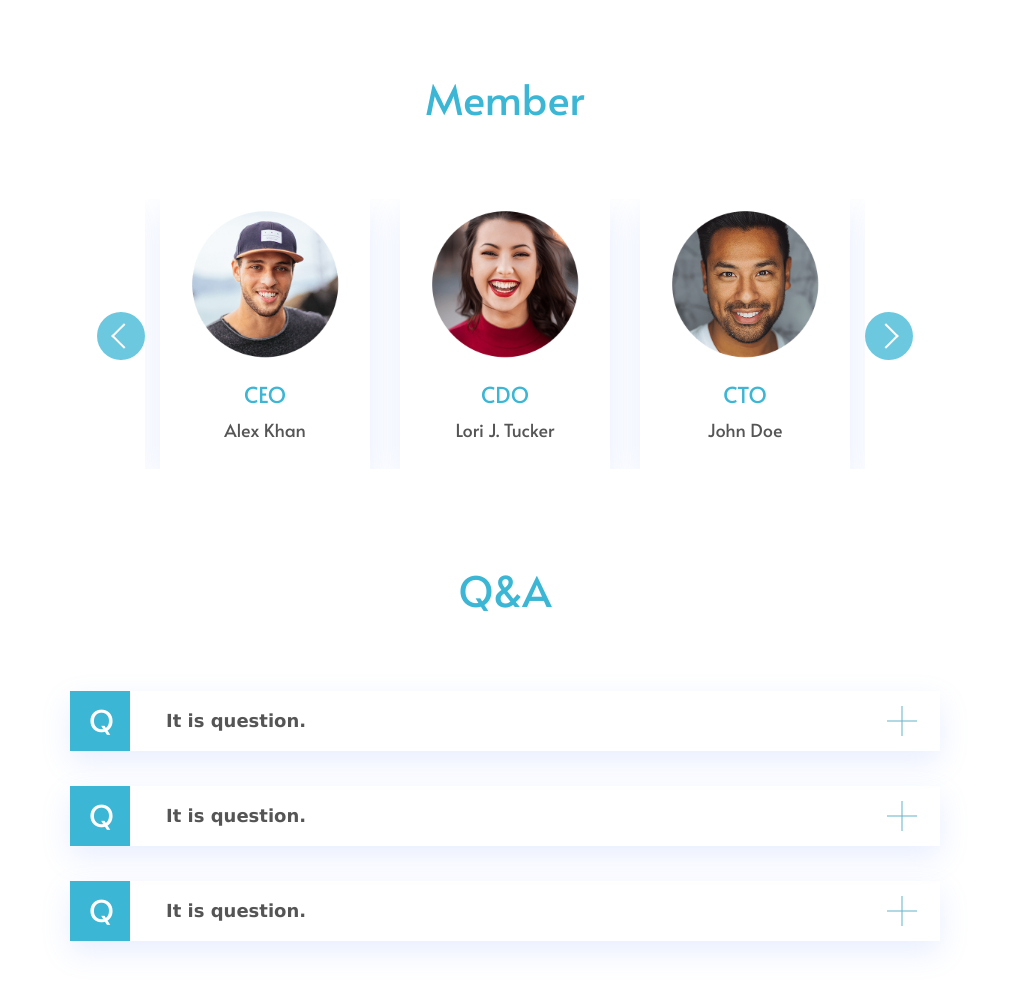
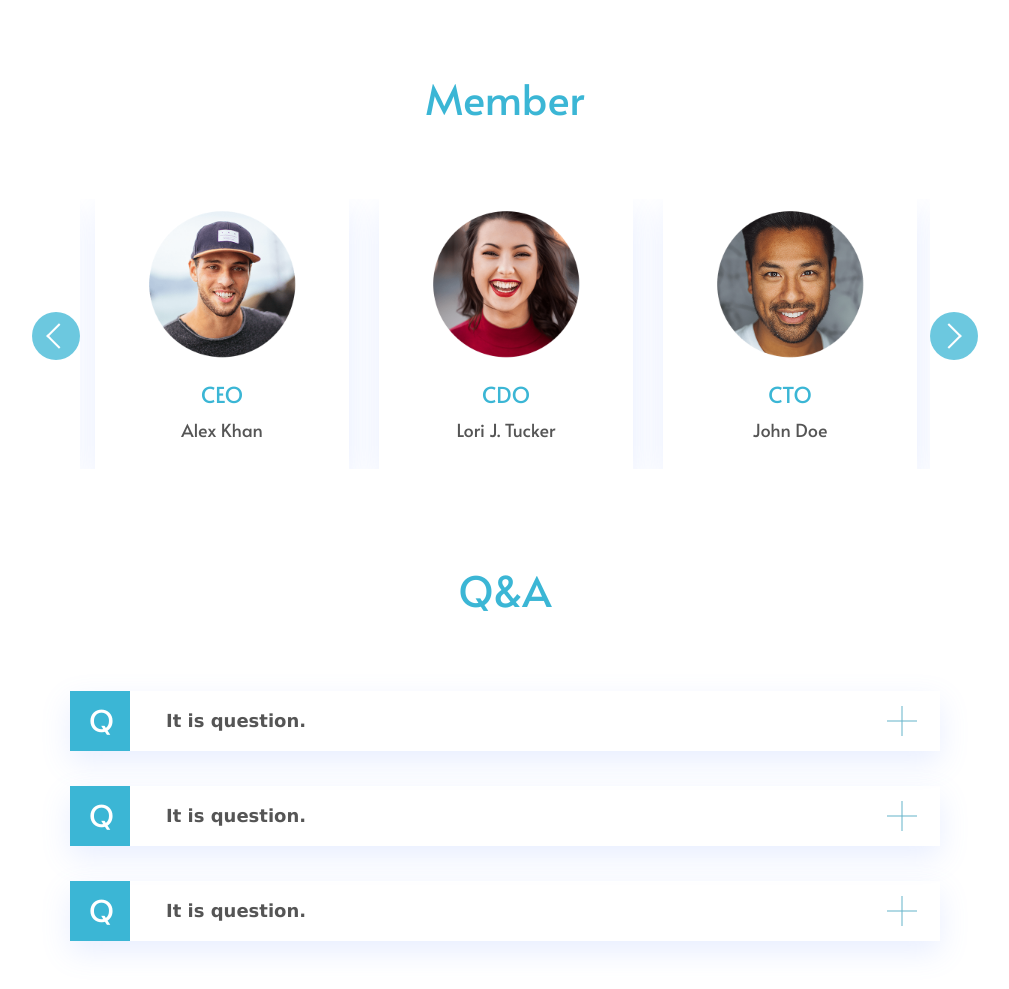
Before and after one commit to Hidetaka0711/lv8, a plain HTML site: page index.html in a window 1280 px wide. Shown: the part 2959-3948 px from the top of the page, without its empty margins (135-1144 px from the left). Drawn offline with nearby package versions, Linux system fonts and the light colour scheme.

Commit message:
Add files via upload

```diff
--- a/sass/section/_member.scss
+++ b/sass/section/_member.scss
@@ -261,8 +261,11 @@
 
 
   .slick-list {
-    width: 720px;
+    width: 850px;
     margin: 0 auto;
+    @include mq('tab') {
+      width: 72.03389830508475vw;
+    }
   }
 
   .slick-track {
@@ -275,6 +278,9 @@
   .slick-slide {
     margin: 0 15px;
     position: relative;
+    @include mq('tab') {
+      margin: 0 1.271186440677966vw;
+    }
   }
 
   .slick-prev  {
@@ -297,12 +303,13 @@
       background: $color-blue;
       border-radius: 50%;
       top: 2px;
-      right: 0;
+      right: 65px;
       @include mq('tab') {
         width: 4.067796610169491vw;
         height: 4.067796610169491vw;
         right: 0.8vw;/////////////////////////////
         // right: 40px;
+        top: 0.1694915254237288vw;
       }
       @include mq('sp') {
         width: 12.8vw;
@@ -322,14 +329,14 @@
       border-left: solid 2px #fff;
       transform: rotate(45deg);
       top: 10px;
-      right: 12px;
+      right: 77px;
       margin-top: 7px;
       @include mq('tab') {
         width: 1.5254237288135593vw;
         height: 1.5254237288135593vw;
-        right: 1.5vw;
+        right: 1.6vw;
         // right: -30px;//////////////////////////
-        margin-top: 0.5932203389830508vw;
+        margin-top: 0.4vw;
       }
       @include mq('sp') {
         width: 4.8vw;
@@ -365,12 +372,13 @@
       background: $color-blue;
       border-radius: 50%;
       top: 2px;
-      left: 0;
+      left: 65px;
       @include mq('tab') {
         width: 4.067796610169491vw;
         height: 4.067796610169491vw;
         left: 0.7vw;/////////////////////////////
         // right: 40px;
+        top: 0.1694915254237288vw;
       }
       @include mq('sp') {
         width: 12.8vw;
@@ -390,15 +398,14 @@
       border-right: solid 2px #fff;
       transform: rotate(45deg);
       top: 10px;
-      right: 18px;
+      right: -45px;
       margin-top: 7px;
       @include mq('tab') {
         width: 1.5254237288135593vw;
         height: 1.5254237288135593vw;
         right: 1vw;
         // left: -30px;//////////////////////////
-        margin-top: 0.5932203389830508vw;
-        // top: 0.6779661016949152vw;
+        margin-top: 0.4vw;
         // left: 0.5932203389830508vw;
       }
       @include mq('sp') {
```
Also changed, not shown: sass/style.css, 1 other file.
